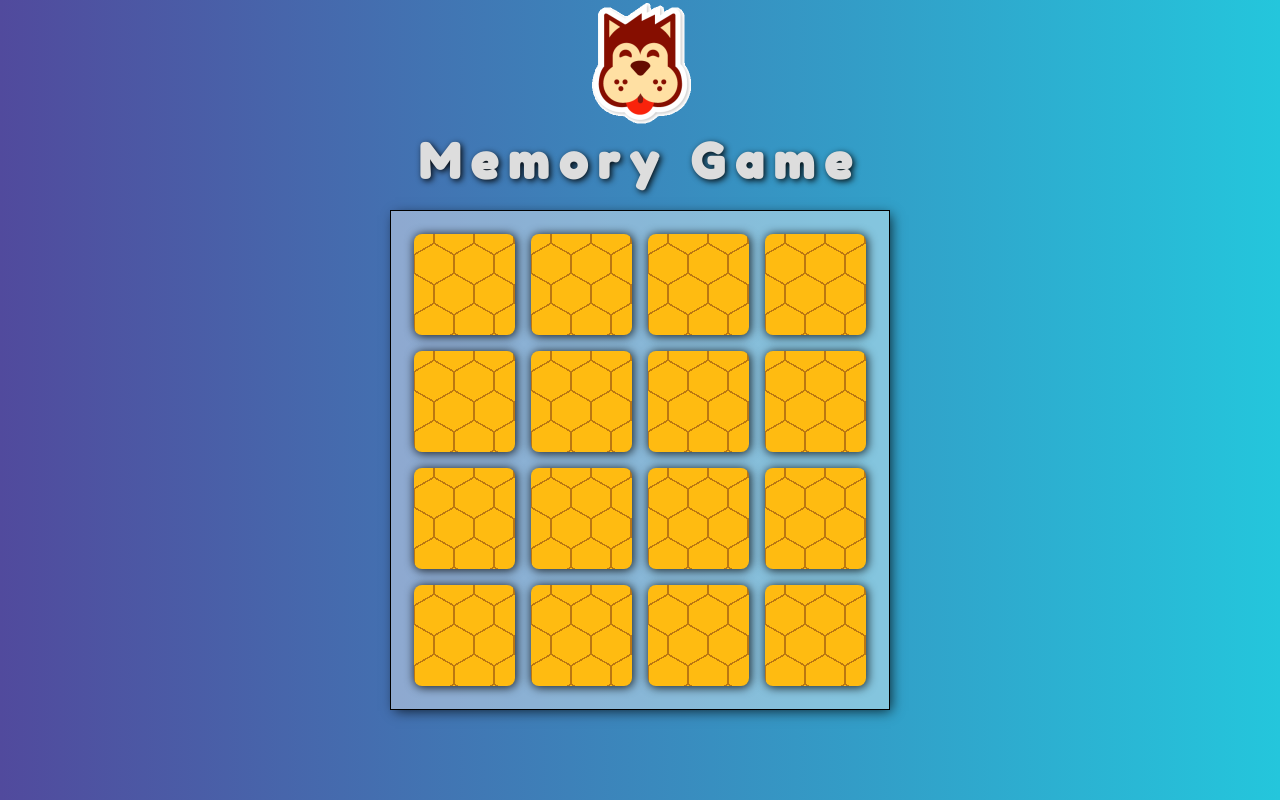
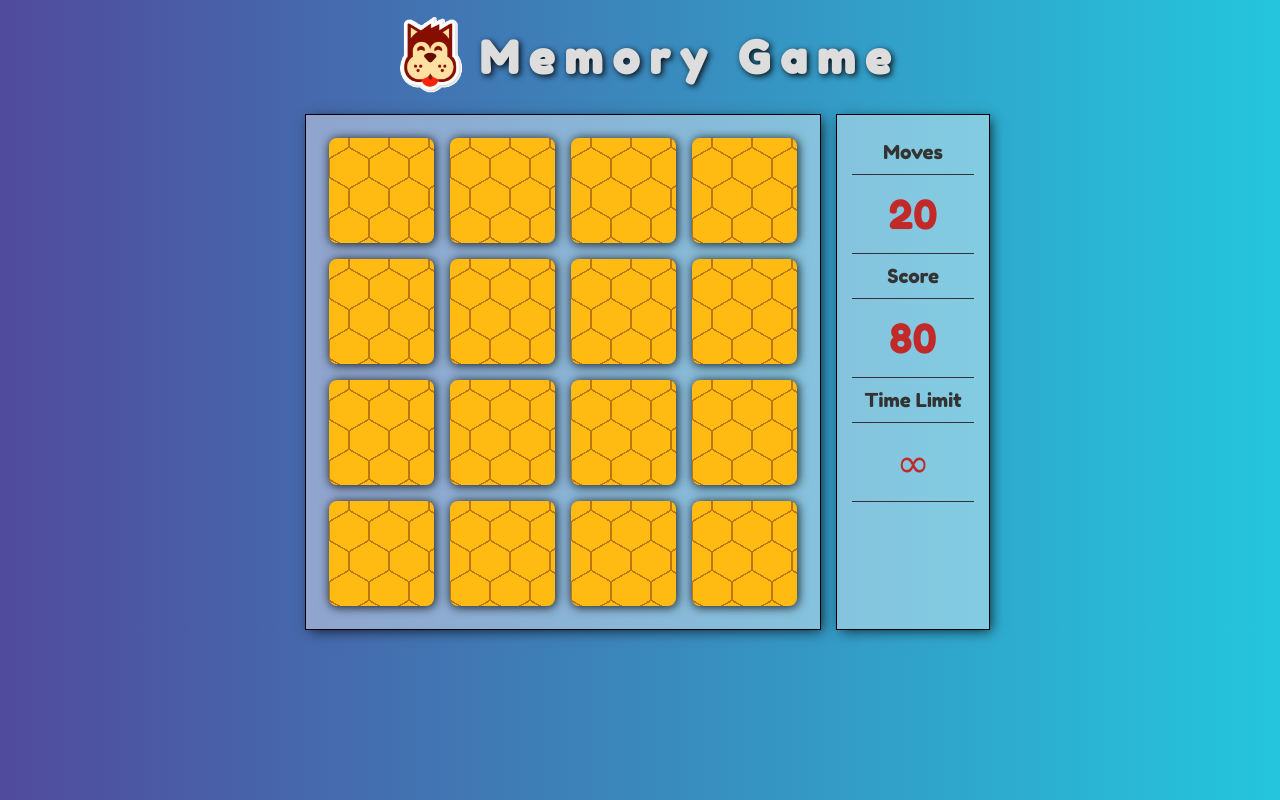
Before and after one commit to jansvigar/memory-game, a website built with webpack: page src/index.html in a window 1280 px wide. Built offline with nearby package versions, Linux system fonts and the light colour scheme.

Commit message:
feat: add score panel

```diff
--- a/src/assets/css/style.css
+++ b/src/assets/css/style.css
@@ -16,11 +16,10 @@ li {
 }
 
 h1 {
-    color: #ddd;
-    font-size: 3rem;
-    text-shadow: 2px 2px 6px rgba(0, 0, 0, 0.9);
-    letter-spacing: 10px;
-    margin-bottom: 20px;
+  color: #ddd;
+  font-size: 2.8rem;
+  text-shadow: 2px 2px 6px rgba(0, 0, 0, 0.9);
+  letter-spacing: 10px;
 }
 
 body {
@@ -37,20 +36,54 @@ body {
   ); /* W3C, IE 10+/ Edge, Firefox 16+, Chrome 26+, Opera 12+, Safari 7+ */
 }
 
+.brand {
+    display: flex;
+    justify-content: center;
+    align-items: center;
+    margin: 15px 0;
+}
+
 .logo {
-    width: 128px;
-    margin: auto;
+  width: 80px;
+  margin: 0 10px;
 }
 
 .logo img {
-    width: 100%;
+  width: 100%;
 }
 
 .container {
-  width: 50%;
-  max-width: 500px;
+  width: 65%;
+  max-width: 700px;
   margin: auto;
   text-align: center;
+}
+
+.board-container {
+  display: flex;
+}
+
+.score-panel {
+  width: 200px;
+  border: 1px solid black;
+  background: rgba(255, 255, 255, 0.4);
+  box-shadow: 3px 3px 12px -2px rgba(0, 0, 0, 0.75);
+  color: #333;
+  padding: 15px;
+}
+
+.score-panel>h2 {
+    padding: 10px 0;
+    font-weight: normal;
+    font-size: 1.2rem;
+}
+
+.score-panel>div {
+    font-size: 2.5rem;
+    border-top: 1px solid #333;
+    border-bottom: 1px solid #333;
+    padding: 15px;
+    color: rgb(194, 41, 41);
 }
 
 .board {
@@ -60,6 +93,7 @@ body {
   border: 1px solid black;
   perspective: 800px;
   padding: 15px;
+  margin: 0 15px;
   background: rgba(255, 255, 255, 0.4);
   box-shadow: 3px 3px 12px -2px rgba(0, 0, 0, 0.75);
 }
--- a/src/index.html
+++ b/src/index.html
@@ -11,9 +11,23 @@
 
 <body>
     <section class="container">
-        <div class="logo"><img src="./assets/img/dog-icon.png" alt="Logo"></div>
-        <h1>Memory Game</h1>
-        <ul class="board"></ul>
+        <div class="brand">
+            <div class="logo">
+                <img src="./assets/img/dog-icon.png" alt="Logo">
+            </div>
+            <h1>Memory Game</h1>
+        </div>
+        <div class="board-container">
+            <ul class="board"></ul>
+            <div class="score-panel">
+                <h2>Moves</h2>
+                <div class="moves">20</div>
+                <h2>Score</h2>
+                <div class="score">80</div>
+                <h2>Time Limit</h2>
+                <div class="time">∞</div>
+            </div>
+        </div>
     </section>
 </body>
 
```
